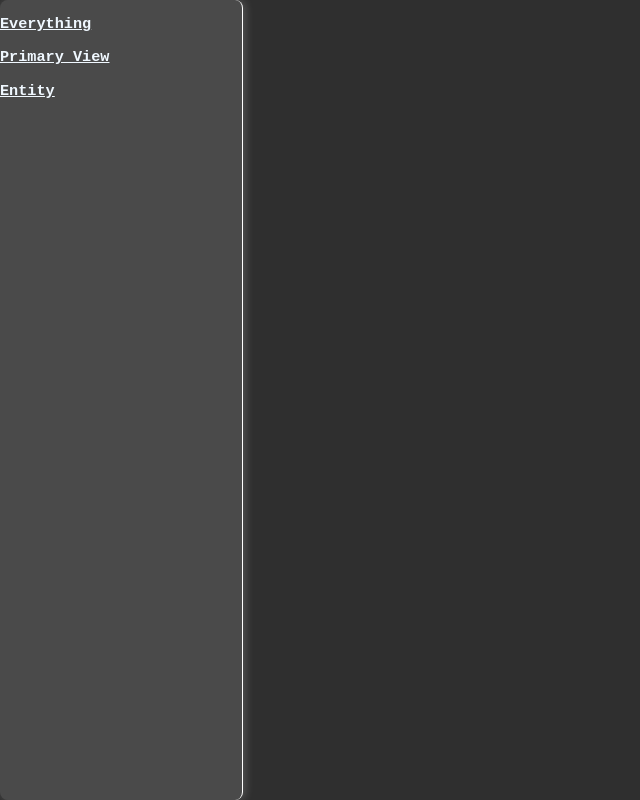
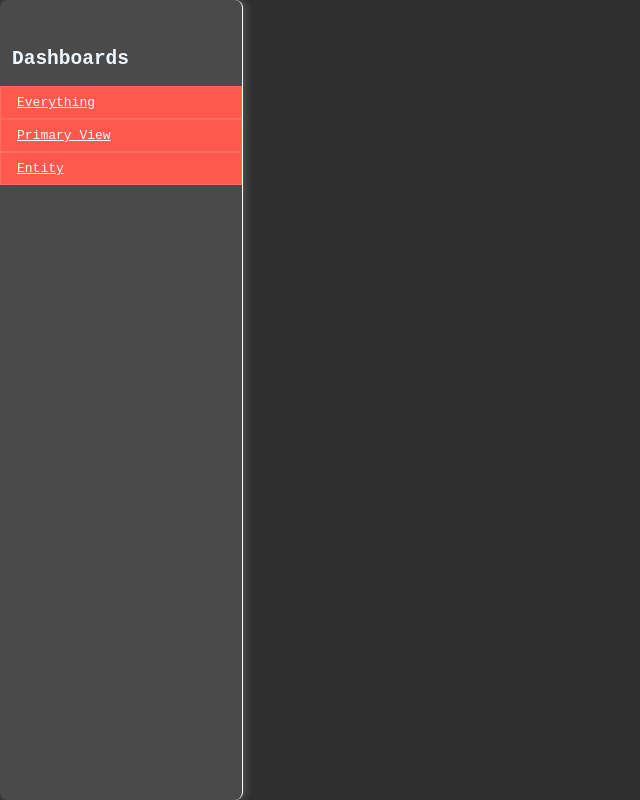
Before and after one commit to opendr-io/protostar-web, a React app: page / in a window 1280 px wide. Shown: the whole page, without its empty margins (0-640 px from the left). Built offline with nearby package versions, Linux system fonts and the light colour scheme.

Commit message:
feat: added list view, udpated styles

```diff
--- a/src/components/NetworkGraph/runForceGraph.js
+++ b/src/components/NetworkGraph/runForceGraph.js
@@ -149,8 +149,8 @@ export function runForceGraph(
 
   const hostNode = svg
     .append("g")
-    .attr("stroke", "#fff")
-    .attr("stroke-width", 2)
+    .attr("stroke", "#ff9585")
+    .attr("stroke-width", 4)
     .selectAll("rect")
     .data(hostNodes)
     .join("rect")
@@ -172,9 +172,11 @@ export function runForceGraph(
     .append("text")
     .text((d) => d.entity.toUpperCase())
     .each(wrap)
-    .attr('fill', '#9f9795')
+    .attr("stroke", "#000")
+    .attr("stroke-width", 1)
+    .attr('fill', '#ff9585')
     .attr('font-size', '20')
-    .attr('font-weight', '600')
+    .attr('font-weight', '900')
     .attr('text-anchor', 'middle')
     .attr('dominant-baseline', 'central')
 
--- a/src/components/Sidebar/Sidebar.tsx
+++ b/src/components/Sidebar/Sidebar.tsx
@@ -1,16 +1,29 @@
+import React from "react";
 import { Link } from "react-router-dom";
+
+
+const SidebarRow: React.FC<React.PropsWithChildren<unknown>> = ({ children }) => {
+  return <div style={{
+    padding: '8px 16px',
+    border: '1px solid #ff6e5f',
+    backgroundColor: '#ff584d',
+  }}>
+    {children}
+  </div>
+}
 
 export function Sidebar() {
   return (
     <aside style={{ height: '100vh', width: '300px', borderRadius: '8px', borderRight: '1px solid white', background: '#4a4a4a', boxShadow: '2px 0 10px rgba(255,255, 255, 0.2)' }}>
+      <h2 style={{ marginTop: 48, marginLeft: 12 }}>{'Dashboards'}</h2>
       <Link to={'/view1'}>
-        <h3>{'Everything'}</h3>
+        <SidebarRow>{'Everything'}</SidebarRow>
       </Link>
       <Link to={'/view2'}>
-        <h3>{'Primary View'}</h3>
+        <SidebarRow>{'Primary View'}</SidebarRow>
       </Link>
       <Link to={'/view3'}>
-        <h3>{'Entity'}</h3>
+        <SidebarRow>{'Entity'}</SidebarRow>
       </Link>
     </aside>
   )
```
